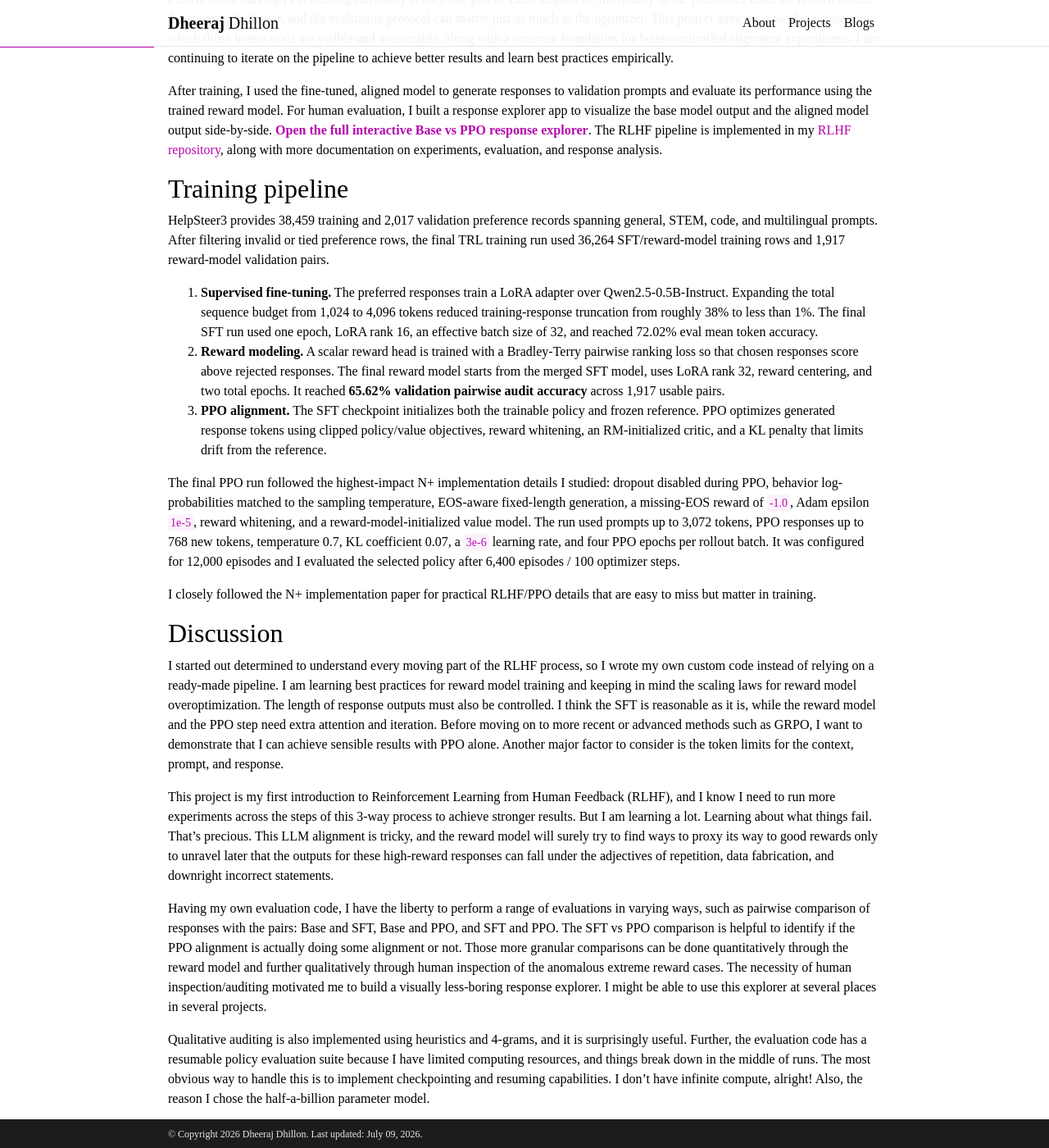
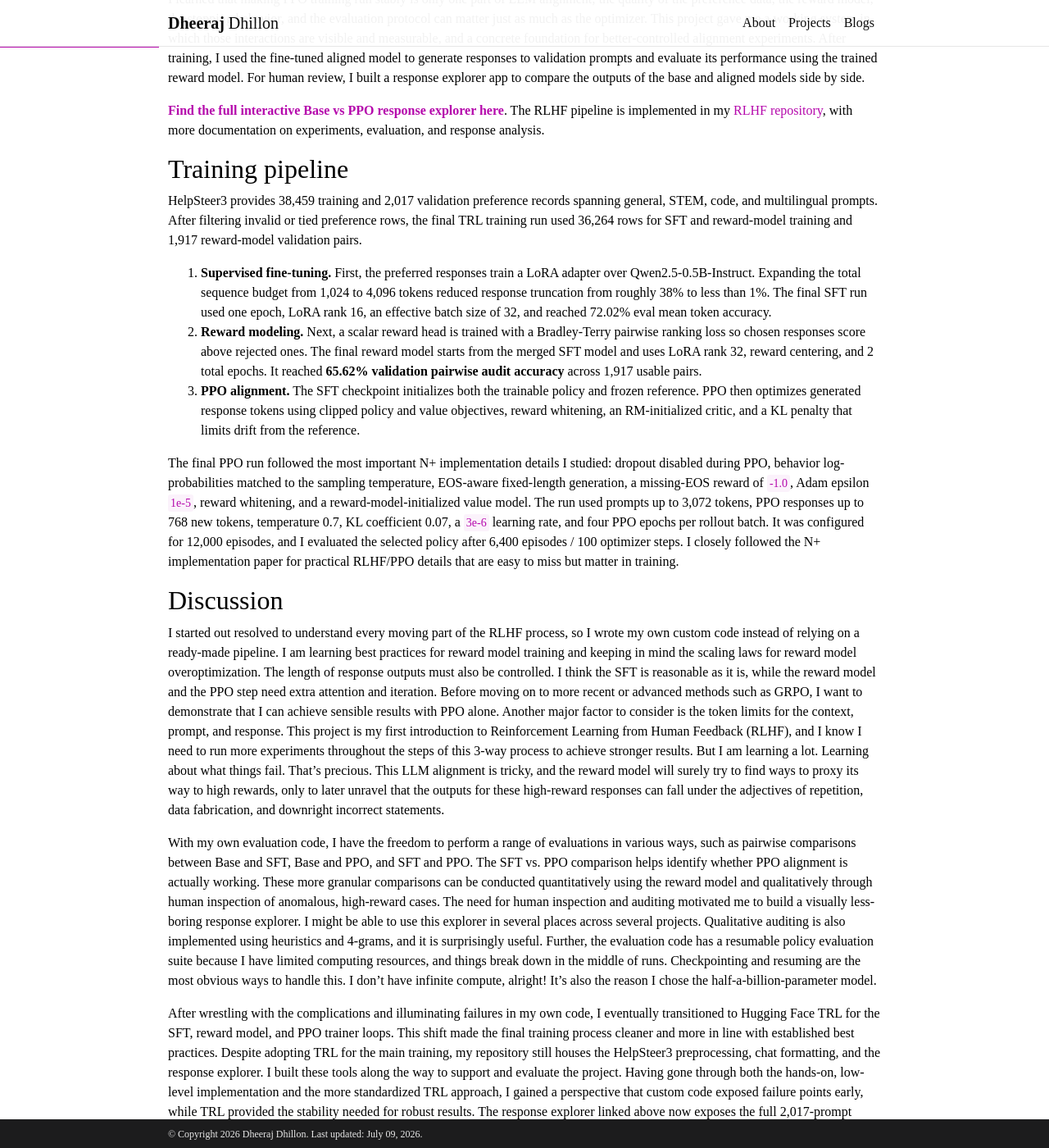
Before and after one commit to djdhillxn/djdhillxn.github.io, a Jekyll site: the page built from _projects/rlhf.md, in a window 1280 px wide and 1400 px high, scrolled down 387 px. Shown: the whole window at 82% size. Built offline with Jekyll 4.4.1, drawn with Linux system fonts in a browser that asks for light colours; comment, search, counter and statistics services are not loaded; a style sheet for code colours, icons or effects is not loaded; some of the changed text lies outside the part shown.

Commit message:
refined rlhf project text

```diff
--- a/_projects/rlhf.md
+++ b/_projects/rlhf.md
@@ -10,43 +10,34 @@
 <link rel="stylesheet" href="{{ '/assets/css/rlhf/project.css' | relative_url }}">
 
 The goal is to use preference data from [NVIDIA HelpSteer3](https://huggingface.co/datasets/nvidia/HelpSteer3)
-to align the [Qwen2.5-0.5B-Instruct](https://huggingface.co/Qwen/Qwen2.5-0.5B-Instruct) LLM toward responses that a human would prefer over boring or mechanistic bags of words. The 3-step process begins with supervised fine-tuning (SFT) using the preferred responses in the training dataset. Then I train a reward model using HelpSteer3 prompt-response pairs, where one response is preferred over the other. The reward model learns to assign a higher score to the preferred response and a lower score to the rejected response. Finally, I use that reward model to train the LLM policy toward preferred responses using reinforcement learning methods such as PPO, with a frozen SFT reference policy, KL control, and value estimates for the token-level optimization.
+to align the [Qwen2.5-0.5B-Instruct](https://huggingface.co/Qwen/Qwen2.5-0.5B-Instruct) LLM toward responses that a human would prefer over boring or mechanistic bags of words. The 3-step process begins with supervised fine-tuning (SFT) using the preferred responses in the training dataset. Then I train a reward model on HelpSteer3 prompt-response pairs, where one response is preferred over the other. The reward model learns to assign higher scores to preferred responses and lower scores to rejected responses. Finally, I use that reward model to train the LLM policy toward preferred responses using reinforcement learning methods such as PPO, with a frozen SFT reference policy, KL control, and value estimates for token-level optimization.
 
 <!-- The PPO step is discussed in detail below. -->
 
-I learned that making PPO training run stably is only one part of LLM alignment; the quality of the preference data, the reward model, the stopping behavior, and the evaluation protocol can matter just as much as the optimizer. This project gave me a working system in which those interactions are visible and measurable, along with a concrete foundation for better-controlled alignment experiments. I am continuing to iterate on the pipeline to achieve better results and learn best practices empirically.
+I learned that making PPO training run stably is only one part of LLM alignment; the quality of the preference data, the reward model, the stopping behavior, and the evaluation protocol can matter just as much as the optimizer. This project gave me a working system in which those interactions are visible and measurable, and a concrete foundation for better-controlled alignment experiments. After training, I used the fine-tuned aligned model to generate responses to validation prompts and evaluate its performance using the trained reward model. For human review, I built a response explorer app to compare the outputs of the base and aligned models side by side.
 
-After training, I used the fine-tuned, aligned model to generate responses to validation prompts and evaluate its performance using the trained reward model. For human evaluation, I built a response explorer app to visualize the base model output and the aligned model output side-by-side.
-**[Open the full interactive Base vs PPO response explorer]({{ '/projects/rlhf-comparison/' | relative_url }})**.
-The RLHF pipeline is implemented in my [RLHF repository](https://github.com/djdhillxn/rlhf), along with more documentation on experiments, evaluation, and response analysis.
+**[Find the full interactive Base vs PPO response explorer here]({{ '/projects/rlhf-comparison/' | relative_url }})**.
+The RLHF pipeline is implemented in my [RLHF repository](https://github.com/djdhillxn/rlhf), with more documentation on experiments, evaluation, and response analysis.
 
-<!-- The implementation covers supervised fine-tuning, pairwise reward modeling, KL-controlled token-level PPO.  -->
+<!-- The implementation covers supervised fine-tuning, pairwise reward modeling, and KL-controlled token-level PPO.  -->
 
 ## Training pipeline
 
-HelpSteer3 provides 38,459 training and 2,017 validation preference records spanning general, STEM, code, and multilingual prompts. After filtering invalid or tied preference rows, the final TRL training run used 36,264 SFT/reward-model training rows and 1,917 reward-model validation pairs.
+HelpSteer3 provides 38,459 training and 2,017 validation preference records spanning general, STEM, code, and multilingual prompts. After filtering invalid or tied preference rows, the final TRL training run used 36,264 rows for SFT and reward-model training and 1,917 reward-model validation pairs.
 
-1. **Supervised fine-tuning.** The preferred responses train a LoRA adapter over Qwen2.5-0.5B-Instruct. Expanding the total sequence budget from 1,024 to 4,096 tokens reduced training-response truncation from roughly 38% to less than 1%. The final SFT run used one epoch, LoRA rank 16, an effective batch size of 32, and reached 72.02% eval mean token accuracy.
-2. **Reward modeling.** A scalar reward head is trained with a Bradley-Terry pairwise ranking loss so that chosen responses score above rejected responses. The final reward model starts from the merged SFT model, uses LoRA rank 32, reward centering, and two total epochs. It reached **65.62% validation pairwise audit accuracy** across 1,917 usable pairs.
-3. **PPO alignment.** The SFT checkpoint initializes both the trainable policy and frozen reference. PPO optimizes generated response tokens using clipped policy/value objectives, reward whitening, an RM-initialized critic, and a KL penalty that limits drift from the reference.
+1. **Supervised fine-tuning.** First, the preferred responses train a LoRA adapter over Qwen2.5-0.5B-Instruct. Expanding the total sequence budget from 1,024 to 4,096 tokens reduced response truncation from roughly 38% to less than 1%. The final SFT run used one epoch, LoRA rank 16, an effective batch size of 32, and reached 72.02% eval mean token accuracy.
+2. **Reward modeling.** Next, a scalar reward head is trained with a Bradley-Terry pairwise ranking loss so chosen responses score above rejected ones. The final reward model starts from the merged SFT model and uses LoRA rank 32, reward centering, and 2 total epochs. It reached **65.62% validation pairwise audit accuracy** across 1,917 usable pairs.
+3. **PPO alignment.** The SFT checkpoint initializes both the trainable policy and frozen reference. PPO then optimizes generated response tokens using clipped policy and value objectives, reward whitening, an RM-initialized critic, and a KL penalty that limits drift from the reference.
 
-The final PPO run followed the highest-impact N+ implementation details I studied: dropout disabled during PPO, behavior log-probabilities matched to the sampling temperature, EOS-aware fixed-length generation, a missing-EOS reward of `-1.0`, Adam epsilon `1e-5`, reward whitening, and a reward-model-initialized value model. The run used prompts up to 3,072 tokens, PPO responses up to 768 new tokens, temperature 0.7, KL coefficient 0.07, a `3e-6` learning rate, and four PPO epochs per rollout batch. It was configured for 12,000 episodes and I evaluated the selected policy after 6,400 episodes / 100 optimizer steps.
-
-I closely followed the N+ implementation paper for practical RLHF/PPO details that are easy to miss but matter in training.
+The final PPO run followed the most important N+ implementation details I studied: dropout disabled during PPO, behavior log-probabilities matched to the sampling temperature, EOS-aware fixed-length generation, a missing-EOS reward of `-1.0`, Adam epsilon `1e-5`, reward whitening, and a reward-model-initialized value model. The run used prompts up to 3,072 tokens, PPO responses up to 768 new tokens, temperature 0.7, KL coefficient 0.07, a `3e-6` learning rate, and four PPO epochs per rollout batch. It was configured for 12,000 episodes, and I evaluated the selected policy after 6,400 episodes / 100 optimizer steps. I closely followed the N+ implementation paper for practical RLHF/PPO details that are easy to miss but matter in training.
 
 ## Discussion
 
-I started out determined to understand every moving part of the RLHF process, so I wrote my own custom code instead of relying on a ready-made pipeline. I am learning best practices for reward model training and keeping in mind the scaling laws for reward model overoptimization. The length of response outputs must also be controlled. I think the SFT is reasonable as it is, while the reward model and the PPO step need extra attention and iteration. Before moving on to more recent or advanced methods such as GRPO, I want to demonstrate that I can achieve sensible results with PPO alone. Another major factor to consider is the token limits for the context, prompt, and response.
+I started out resolved to understand every moving part of the RLHF process, so I wrote my own custom code instead of relying on a ready-made pipeline. I am learning best practices for reward model training and keeping in mind the scaling laws for reward model overoptimization. The length of response outputs must also be controlled. I think the SFT is reasonable as it is, while the reward model and the PPO step need extra attention and iteration. Before moving on to more recent or advanced methods such as GRPO, I want to demonstrate that I can achieve sensible results with PPO alone. Another major factor to consider is the token limits for the context, prompt, and response. This project is my first introduction to Reinforcement Learning from Human Feedback (RLHF), and I know I need to run more experiments throughout the steps of this 3-way process to achieve stronger results. But I am learning a lot. Learning about what things fail. That's precious. This LLM alignment is tricky, and the reward model will surely try to find ways to proxy its way to high rewards, only to later unravel that the outputs for these high-reward responses can fall under the adjectives of repetition, data fabrication, and downright incorrect statements.
 
-This project is my first introduction to Reinforcement Learning from Human Feedback (RLHF), and I know I need to run more experiments across the steps of this 3-way process to achieve stronger results. But I am learning a lot. Learning about what things fail. That's precious. This LLM alignment is tricky, and the reward model will surely try to find ways to proxy its way to good rewards only to unravel later that the outputs for these high-reward responses can fall under the adjectives of repetition, data fabrication, and downright incorrect statements.
+With my own evaluation code, I have the freedom to perform a range of evaluations in various ways, such as pairwise comparisons between Base and SFT, Base and PPO, and SFT and PPO. The SFT vs. PPO comparison helps identify whether PPO alignment is actually working. These more granular comparisons can be conducted quantitatively using the reward model and qualitatively through human inspection of anomalous, high-reward cases. The need for human inspection and auditing motivated me to build a visually less-boring response explorer. I might be able to use this explorer in several places across several projects. Qualitative auditing is also implemented using heuristics and 4-grams, and it is surprisingly useful. Further, the evaluation code has a resumable policy evaluation suite because I have limited computing resources, and things break down in the middle of runs. Checkpointing and resuming are the most obvious ways to handle this. I don't have infinite compute, alright! It's also the reason I chose the half-a-billion-parameter model.
 
-Having my own evaluation code, I have the liberty to perform a range of evaluations in varying ways, such as pairwise comparison of responses with the pairs: Base and SFT, Base and PPO, and SFT and PPO. The SFT vs PPO comparison is helpful to identify if the PPO alignment is actually doing some alignment or not. Those more granular comparisons can be done quantitatively through the reward model and further qualitatively through human inspection of the anomalous extreme reward cases. The necessity of human inspection/auditing motivated me to build a visually less-boring response explorer. I might be able to use this explorer at several places in several projects.
-
-Qualitative auditing is also implemented using heuristics and 4-grams, and it is surprisingly useful. Further, the evaluation code has a resumable policy evaluation suite because I have limited computing resources, and things break down in the middle of runs. The most obvious way to handle this is to implement checkpointing and resuming capabilities. I don't have infinite compute, alright! Also, the reason I chose the half-a-billion parameter model.
-
-After wrestling with the intricacies and illuminating failures in my own code, I eventually transitioned to Hugging Face TRL for the SFT, reward model, and PPO trainer loops. This shift made the final training process both cleaner and more in line with established best practices. Despite adopting TRL for the main training, my repository still houses the HelpSteer3 preprocessing, chat formatting, and the response explorer. I built these tools along the way to support and evaluate the project. Having gone through both the hands-on, low-level implementation and the more standardized TRL approach, I gained a unique perspective that the custom code exposed failure points early, while TRL provided the stability needed for robust results.
-
-The response explorer linked above now exposes the full 2,017-prompt validation set, rather than just a curated subset. It keeps the Base and PPO outputs side by side and adds rule-based triage labels so I can move quickly from aggregate metrics to concrete examples. The results are not perfect, and there is still a long way to go, but this final TRL run is the most sensible iteration I have obtained. The reward model is not perfect, and the PPO method still needs stronger safeguards against premature stopping and reward-quality issues. One ambitious goal anchoring future experiments is to determine whether a modest LLM can produce human-preferred responses with careful training on a high-quality preference dataset.
+After wrestling with the complications and illuminating failures in my own code, I eventually transitioned to Hugging Face TRL for the SFT, reward model, and PPO trainer loops. This shift made the final training process cleaner and more in line with established best practices. Despite adopting TRL for the main training, my repository still houses the HelpSteer3 preprocessing, chat formatting, and the response explorer. I built these tools along the way to support and evaluate the project. Having gone through both the hands-on, low-level implementation and the more standardized TRL approach, I gained a perspective that custom code exposed failure points early, while TRL provided the stability needed for robust results. The response explorer linked above now exposes the full 2,017-prompt validation set, rather than just a curated subset. It keeps the Base and PPO outputs side by side and adds rule-based triage labels so I can move quickly from aggregate metrics to concrete examples. The results are not perfect, and there is still a long way to go, but this final TRL run is the most sensible iteration I have obtained. The reward model is not perfect, and the PPO method still needs stronger safeguards against premature stopping and reward-quality issues. One ambitious goal anchoring future experiments is to determine whether a modest LLM can produce human-preferred responses with careful training on a high-quality preference dataset.
 
 ## Evaluation
 
@@ -155,11 +146,9 @@
 
 <!-- What the aggregate metrics miss -->
 
-I audited all 2,017 rows using reward margins, response length, cap hits, EOS behavior, repeated word-level 4-grams, and manual inspection of selected extremes. PPO produced useful local improvements, including more supportive responses and better coverage of some multi-part instructions. It also had the highest measured repetition rate: **31.88%** of PPO responses crossed a 25% repeated 4-gram threshold, compared with **10.11%** for Base.
+I audited all 2,017 rows using reward margins, response length, cap hits, EOS behavior, repeated word-level 4-grams, and manual inspection of selected extremes. PPO produced useful local improvements, including increased supportive responses and better coverage of some multi-part instructions. It also had the highest repetition rate: **31.88%** of PPO responses crossed a 25% repeated 4-gram threshold, compared with **10.11%** for Base. This signals a substantial repetition cost alongside PPO’s gains. The full rule-based triage assigns 8 likely clean PPO wins, 354 modest clean PPO wins, 64 strong PPO regressions, 288 severe repetition failures, 228 repetition-risk cases, 151 reward-model false-positive risks, and 924 examples that need manual review. Some of the largest apparent PPO victories were visibly broken loops, prompt restatements, or irrelevant continuations. Other failures included fabricated citations and incorrect scientific procedures. These examples expose reward-model blind spots in both directions: the learned reward model sometimes rewarded broken responses and sometimes rejected comparatively useful ones. That makes a stronger, more skeptical read necessary.
 
-The full rule-based triage assigns 8 likely clean PPO wins, 354 modest clean PPO wins, 64 strong PPO regressions, 288 severe repetition failures, 228 repetition-risk cases, 151 reward-model false-positive risks, and 924 examples that need manual review. Some of the largest apparent PPO victories were visibly broken loops, prompt restatements, or irrelevant continuations. Other failures included fabricated citations and incorrect scientific procedures. These examples exposed reward-model blind spots in both directions: the learned reward model sometimes rewarded broken responses and sometimes rejected comparatively useful ones.
-
-The final PPO policy is stable and changes behavior measurably. It narrowly edges the original instruction model under the learned reward model, but it is not a universal improvement. PPO produces a meaningful set of local wins alongside more stopping and repetition failures. The result I would defend is therefore the complete, inspectable RLHF system and its diagnostics, not a claim that PPO universally improved Qwen2.5-0.5B-Instruct.
+The final PPO policy is stable and measurably changes behavior. It narrowly edges the base instruction model under the learned reward model, but it is not a universal improvement. PPO produces meaningful local wins alongside stopping and repetition failures. The result I would defend is the complete, inspectable RLHF system and its diagnostics, which support the conclusion that PPO improved some behaviors while introducing clear tradeoffs. I would not claim that PPO universally improved Qwen2.5-0.5B-Instruct. I hope you will treat the evidence as support for the system rather than as an endorsement of the training parameters I used. The PPO training I ran had only 100 update steps. I believe things could be better or worse if I trained longer, so I think I would need to rethink the PPO training step parameters to make them even more robust. I will continue to iterate on the pipeline to achieve better results and learn best practices empirically. I will do so when I get hold of some more compute!
 
 ## Future work
 
```
Also changed, not shown: _projects/spotify.md (+1 -1 lines), _projects/wordplay.md (+1 -1 lines).
